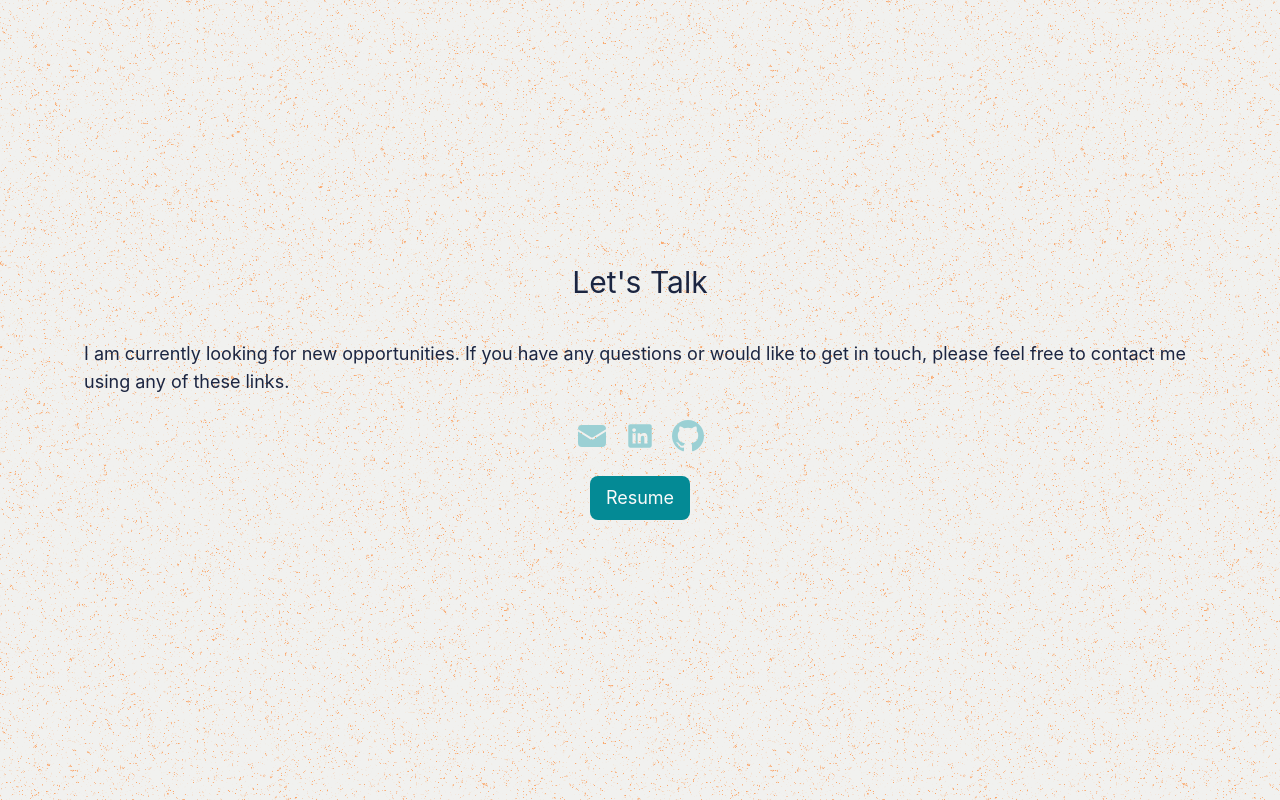
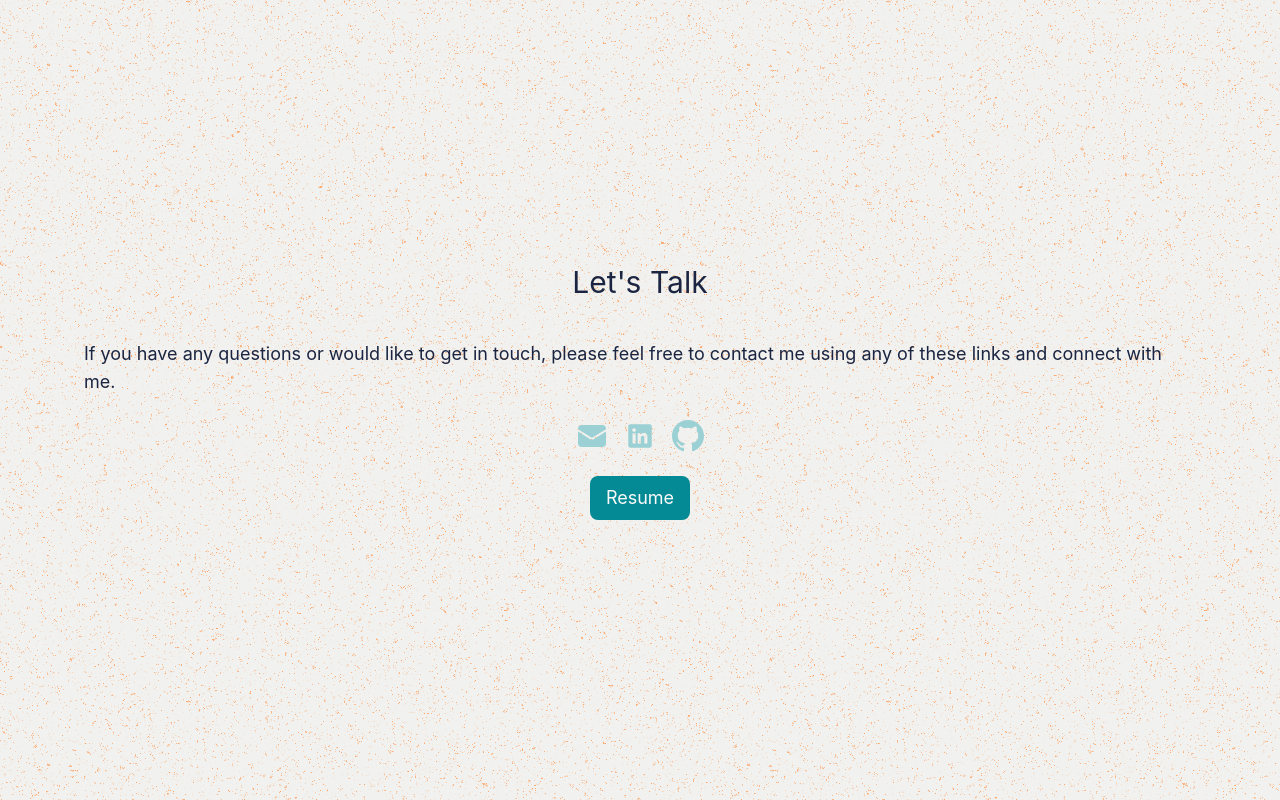
Before and after one commit to EthanMW2000/portfolio, a Next.js app: page / in a window 1280 px wide. Shown: the part 3256-4056 px from the top of the page. Built offline with nearby package versions, Linux system fonts and the light colour scheme.

Commit message:
updated wording of contact me section

```diff
--- a/components/homepage/Contact.tsx
+++ b/components/homepage/Contact.tsx
@@ -1,4 +1,3 @@
-
 export function Contact() {
   return (
     <div
@@ -10,9 +9,9 @@ export function Contact() {
           <div className="flex flex-col rounded-xl px-4 space-y-6">
             <h2 className="text-xl md:text-3xl text-center py-4">{`Let's Talk`}</h2>
             <p className="text-md md:text-lg">
-              I am currently looking for new opportunities. If you have any
-              questions or would like to get in touch, please feel free to
-              contact me using any of these links.
+              If you have any questions or would like to get in touch, please
+              feel free to contact me using any of these links and connect with
+              me.
             </p>
             <div className="flex flex-row justify-center items-center space-x-4 text-secondary-button">
               <a
```
